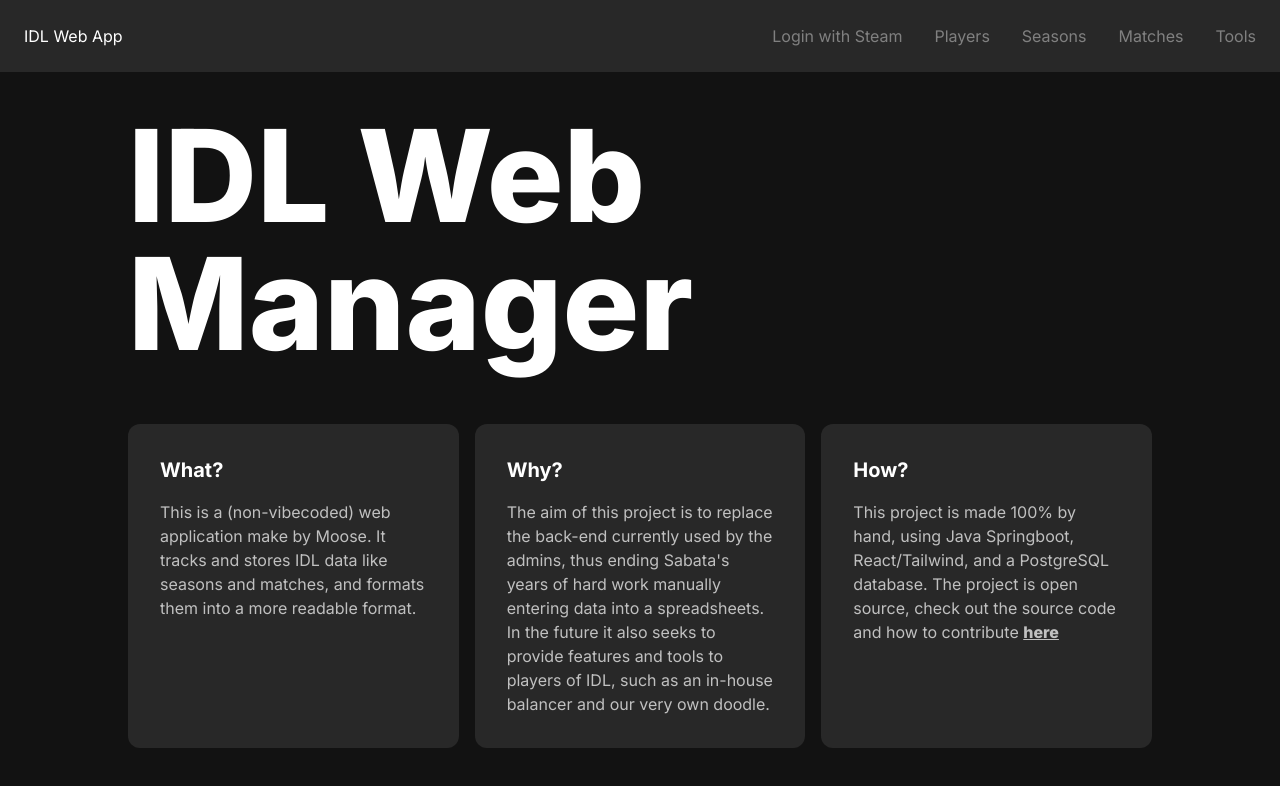
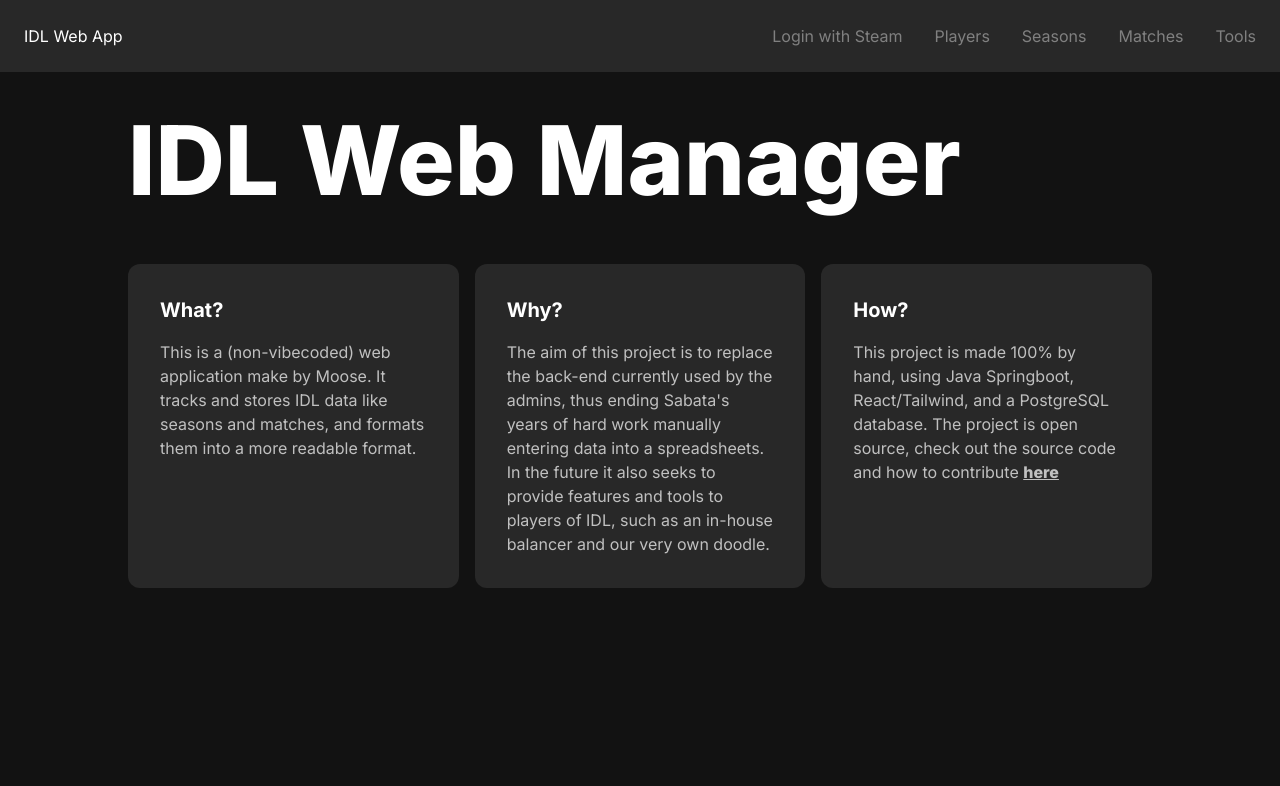
Before and after one commit to PlainOldMoose/IDLWebApp, a React (Vite) app in the folder frontend/: page / in a window 1280 px wide. Shown: the top 786 px of the page. Built offline with nearby package versions, Linux system fonts and the light colour scheme; no server answers.

Commit message:
Decreased font-size for main title

```diff
--- a/frontend/src/pages/Landing.tsx
+++ b/frontend/src/pages/Landing.tsx
@@ -9,7 +9,7 @@ export default function Landing() {
 
     return (
         <div className="my-10">
-            <h1 className="text-9xl font-extrabold my-10">IDL Web Manager</h1>
+            <h1 className="text-8xl font-extrabold my-10">IDL Web Manager</h1>
             <div className="grid grid-cols-3 gap-4">
                 <InfoCard title={"What?"} body={what_body}/>
                 <InfoCard title={"Why?"} body={why_body}/>
```
